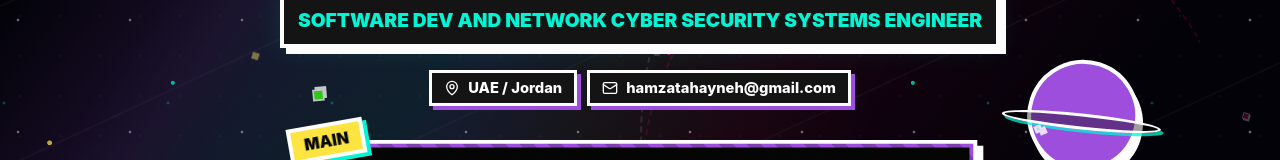
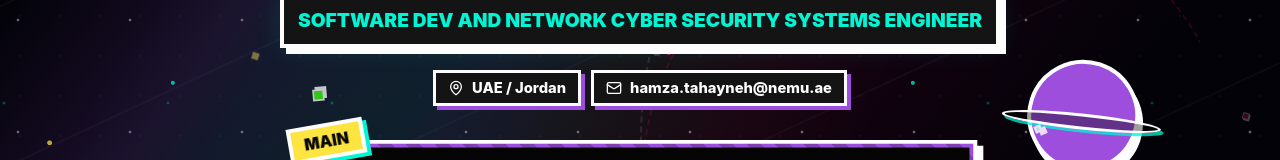
Before and after one commit to Hamooze/hamza-profile, a Next.js app: page / in a window 1280 px wide. Shown: the part 564-724 px from the top of the page. Built offline with nearby package versions, Linux system fonts and the light colour scheme; no server answers.

Commit message:
Update contact email to Nemu address

```diff
--- a/data/profile.json
+++ b/data/profile.json
@@ -3,7 +3,7 @@
   "handle": "Hamooze",
   "tagline": "Software Dev and Network Cyber Security Systems Engineer",
   "location": "UAE / Jordan",
-  "email": "hamzatahayneh@gmail.com",
+  "email": "hamza.tahayneh@nemu.ae",
   "avatarUrl": "/profile-avatar.png",
   "status": "Open to selected collaborations",
   "intro": "A focused personal hub for work, code, socials, and direct contact.",
--- a/src/data/default-profile.ts
+++ b/src/data/default-profile.ts
@@ -5,7 +5,7 @@ export const DEFAULT_PROFILE: Profile = {
   handle: "Hamooze",
   tagline: "Software Dev and Network Cyber Security Systems Engineer",
   location: "UAE / Jordan",
-  email: "hamzatahayneh@gmail.com",
+  email: "hamza.tahayneh@nemu.ae",
   avatarUrl: "/profile-avatar.png",
   status: "Open to selected collaborations",
   intro: "A focused personal hub for work, code, socials, and direct contact.",
```
